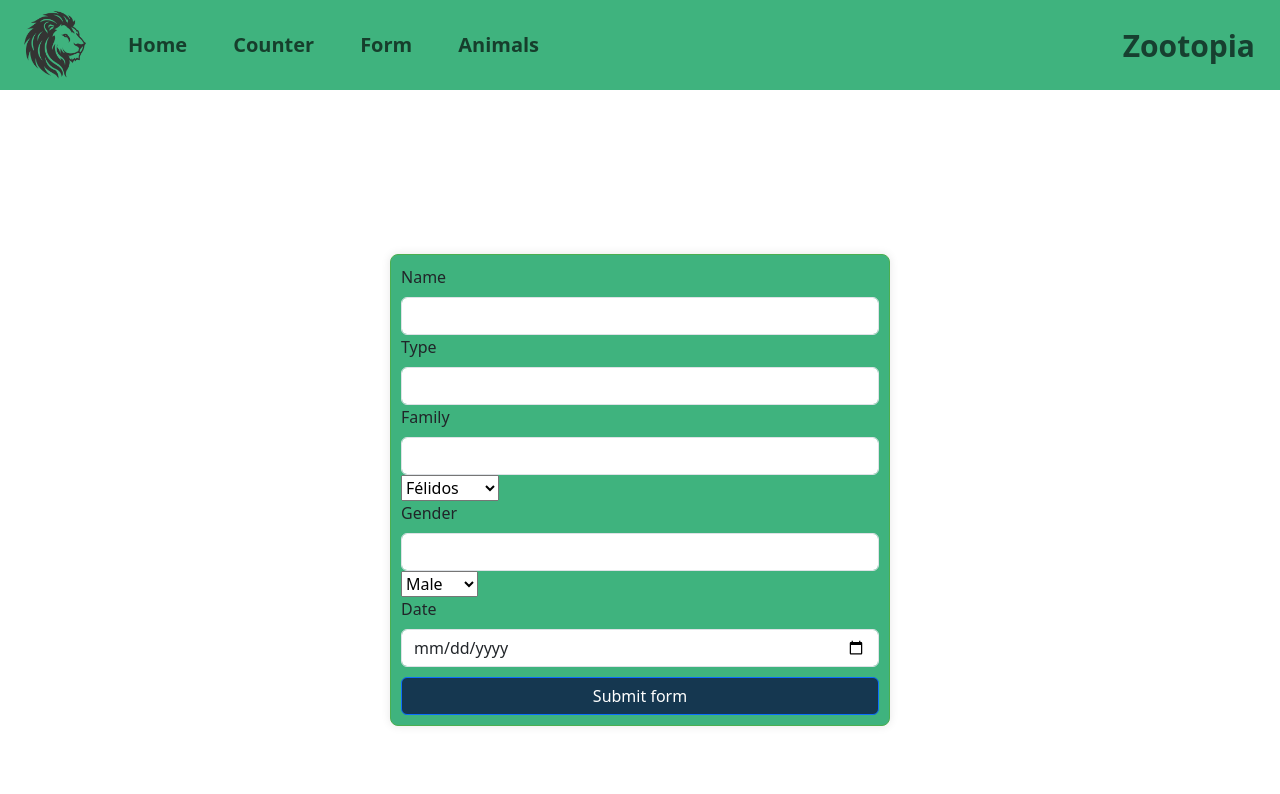
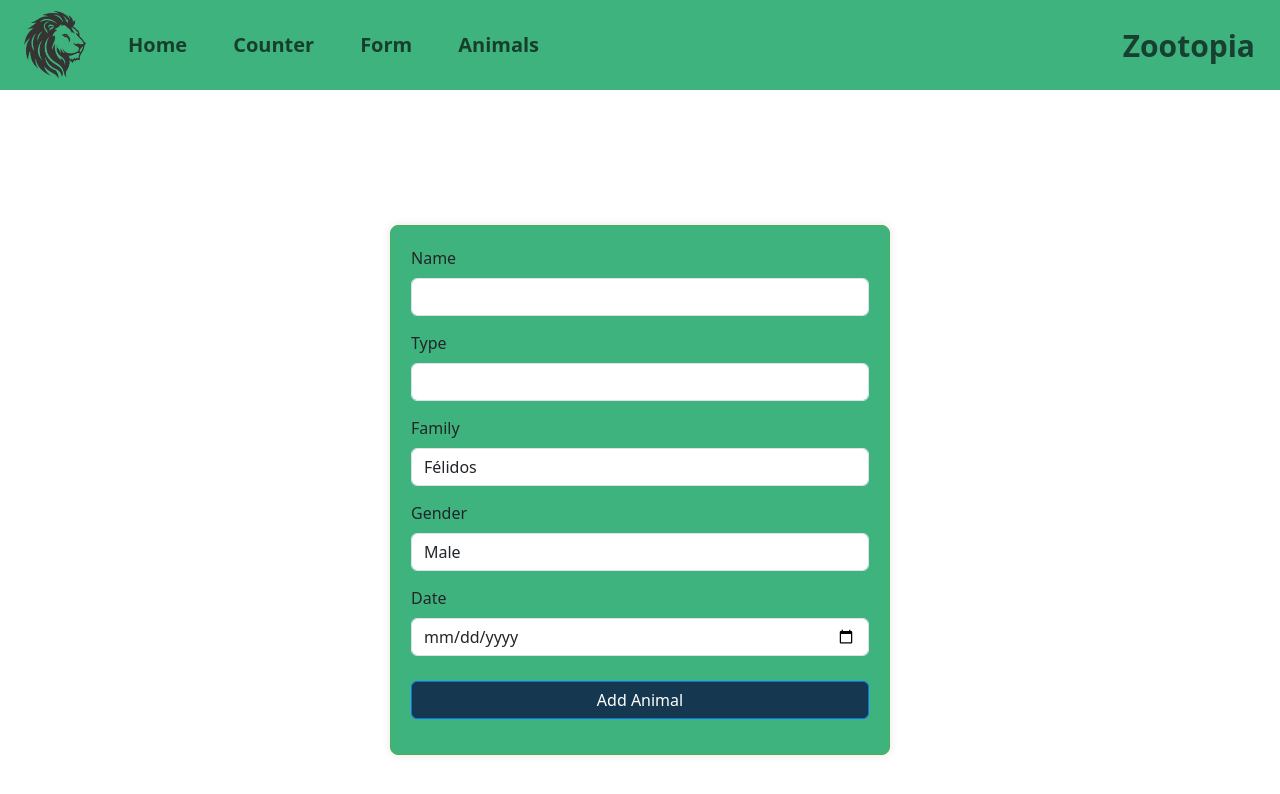
Before and after one commit to FactoriaF5-FactZoopia/Zootopia-FrontEnd, a Vue app: page /form in a window 1280 px wide. Shown: the top 794 px of the page. Built offline with nearby package versions, Linux system fonts and the light colour scheme.

Commit message:
template and style done. still some javascript to do

```diff
--- a/src/components/Form.vue
+++ b/src/components/Form.vue
@@ -5,18 +5,17 @@
 <template>
   <div class="container">
     <form class="form">
-      <div class="col-12">
+      <div class="form-group">
         <label for="validationDefault01" class="form-label">Name</label>
         <input type="text" class="form-control" id="validationDefault01" required>
       </div>
-      <div class="col-12">
+      <div class="form-group">
         <label for="validationDefault02" class="form-label">Type</label>
         <input type="text" class="form-control" id="validationDefault02" required>
       </div>
-      <div class="col-12">
+      <div class="form-group">
         <label for="validationDefault03" class="form-label">Family</label>
-        <input type="text" class="form-control" id="validationDefault03" required>
-      <select id="dropdown">
+        <select id="dropdown" class="form-control">
           <option value="Félidos">Félidos</option>
           <option value="Cánidos">Cánidos</option>
           <option value="Reptiles">Reptiles</option>
@@ -24,21 +23,19 @@
           <option value="Leporidae">Leporidae</option>
         </select>
       </div>
-      <div class="col-12">
+      <div class="form-group">
         <label for="validationDefault04" class="form-label">Gender</label>
-        <input type="text" class="form-control" id="validationDefault04" required>
-      <select id="dropdown">
+        <select id="dropdown" class="form-control">
           <option value="Male">Male</option>
           <option value="Female">Female</option>
-
         </select>
       </div>
-    <div class="col-12">
-    <label for="validationDefault02" class="form-label">Date</label>
-    <input type="date" class="form-control" id="validationDefault02" required>
+      <div class="form-group">
+        <label for="validationDefault05" class="form-label">Date</label>
+        <input type="date" class="form-control" id="validationDefault05" required>
       </div>
-      <div class="col-12">
-        <button class="btn btn-primary" type="submit">Submit form</button>
+      <div class="form-group">
+        <button class="btn btn-primary" type="submit">Add Animal</button>
       </div>
     </form>
   </div>
@@ -58,10 +55,14 @@
   width: 100%;
   max-width: 500px;
   background-color: #3FB37E;
-  padding: 10px;
+  padding: 20px;
   box-shadow: 0 0 10px rgba(0, 0, 0, 0.1);
   border-radius: 8px;
   border: 1px solid #4caf50;
+}
+
+.form-group {
+  margin-bottom: 15px;
 }
 
 .btn-primary {
```
Lines whose indentation alone changed are shown as unchanged.
